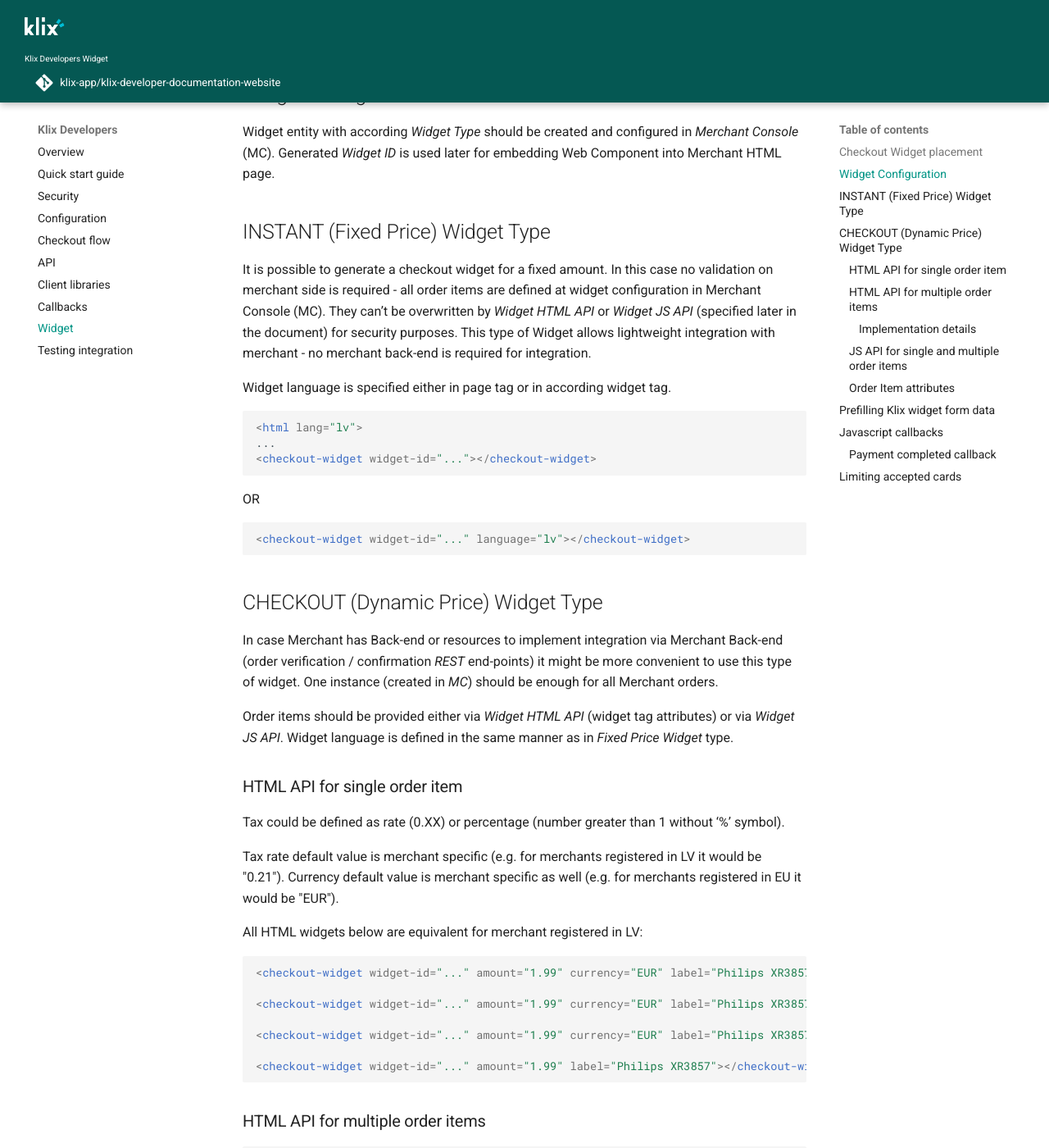
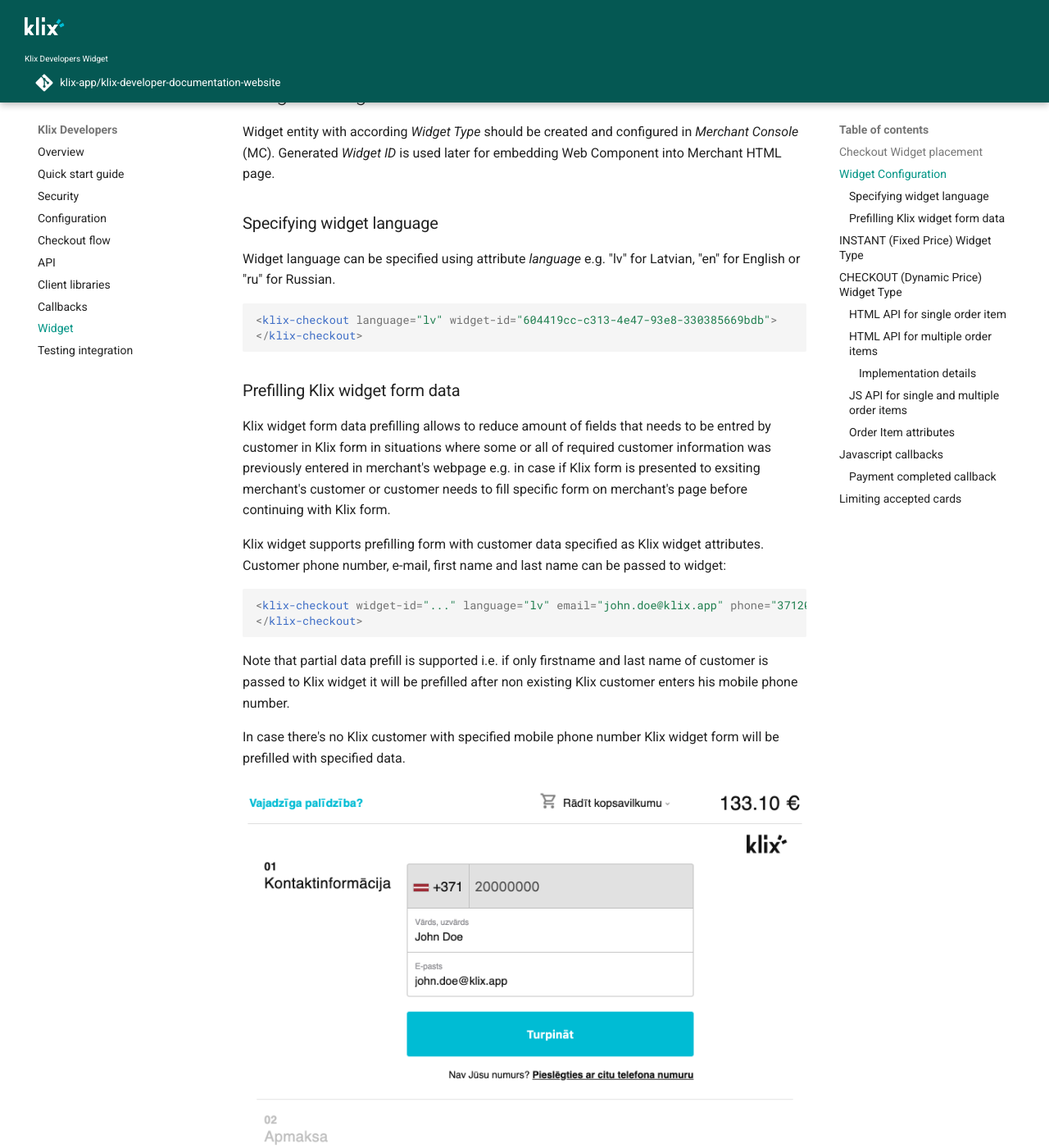
Before and after one commit to klix-app/klix-developer-documentation-website, an MkDocs documentation site: the page built from docs/widget.md, in a window 1280 px wide and 1400 px high, scrolled down 829 px. Shown: the whole window at 82% size. Built offline with MkDocs 1.6.1 and Material for MkDocs 9.7.7, drawn with Linux system fonts in a browser that asks for light colours; comment, search, counter and statistics services are not loaded; some of the changed text lies outside the part shown.

Commit message:
Add widget language element description

````diff
--- a/docs/widget.md
+++ b/docs/widget.md
@@ -27,6 +27,36 @@
 ## Widget Configuration
 
 Widget entity with according _Widget Type_ should be created and configured in _Merchant Console_ (MC). Generated _Widget ID_ is used later for embedding Web Component into Merchant HTML page.
+
+### Specifying widget language
+
+Widget language can be specified using attribute _language_ e.g. "lv" for Latvian, "en" for English or "ru" for Russian.
+
+```html
+<klix-checkout language="lv" widget-id="604419cc-c313-4e47-93e8-330385669bdb">
+</klix-checkout>
+```
+
+### Prefilling Klix widget form data
+
+Klix widget form data prefilling allows to reduce amount of fields that needs to be entred by customer in Klix form in situations where some or all of required customer information was previously entered in merchant's webpage e.g. in case if Klix form is presented to exsiting merchant's customer or customer needs to fill specific form on merchant's page before continuing with Klix form.
+
+Klix widget supports prefilling form with customer data specified as Klix widget attributes. Customer phone number, e-mail, first name and last name can be passed to widget:
+
+```html
+<klix-checkout widget-id="..." language="lv" email="john.doe@klix.app" phone="37120000000" first-name="John" last-name="Doe" class="hydrated">
+</klix-checkout>
+```
+
+Note that partial data prefill is supported i.e. if only firstname and last name of customer is passed to Klix widget it will be prefilled after non existing Klix customer enters his mobile phone number.
+
+In case there's no Klix customer with specified mobile phone number Klix widget form will be prefilled with specified data.
+
+![New customer data prefilled in widget](images/widget_new_customer_data_prefilled.png "New customer data prefilled in widget")
+
+Otherwise Klix widget data autofill is triggered automatically so that customer receives autofill notifcation in his mobile phone.
+
+![Existing customer data prefilled in widget](images/widget_existing_customer_data_prefilled.png "Existing customer data prefilled in widget")
 
 ## INSTANT (Fixed Price) Widget Type
 
@@ -152,27 +182,6 @@
 | taxRate     | No        | Merchant specific (0.21 in Latvia) | VAT                                                  |
 | orderItemId | No        | null                               | Product ID in merchant system for reference purposes |
 
-## Prefilling Klix widget form data
-
-Klix widget form data prefilling allows to reduce amount of fields that needs to be entred by customer in Klix form in situations where some or all of required customer information was previously entered in merchant's webpage e.g. in case if Klix form is presented to exsiting merchant's customer or customer needs to fill specific form on merchant's page before continuing with Klix form.
-
-Klix widget supports prefilling form with customer data specified as Klix widget attributes. Customer phone number, e-mail, first name and last name can be passed to widget:
-
-```html
-<klix-checkout widget-id="..." language="lv" email="john.doe@klix.app" phone="37120000000" first-name="John" last-name="Doe" class="hydrated">
-</klix-checkout>
-```
-
-Note that partial data prefill is supported i.e. if only firstname and last name of customer is passed to Klix widget it will be prefilled after non existing Klix customer enters his mobile phone number.
-
-In case there's no Klix customer with specified mobile phone number Klix widget form will be prefilled with specified data.
-
-![New customer data prefilled in widget](images/widget_new_customer_data_prefilled.png "New customer data prefilled in widget")
-
-Otherwise Klix widget data autofill is triggered automatically so that customer receives autofill notifcation in his mobile phone.
-
-![Existing customer data prefilled in widget](images/widget_existing_customer_data_prefilled.png "Existing customer data prefilled in widget")
-
 ## Javascript callbacks
 
 Klix widget uses [Custom DOM events](https://developer.mozilla.org/en-US/docs/Web/Guide/Events/Creating_and_triggering_events) to communicate with merchant page. In order to listen specifc Klix widget event appropriate event listener should be registered first.
````
